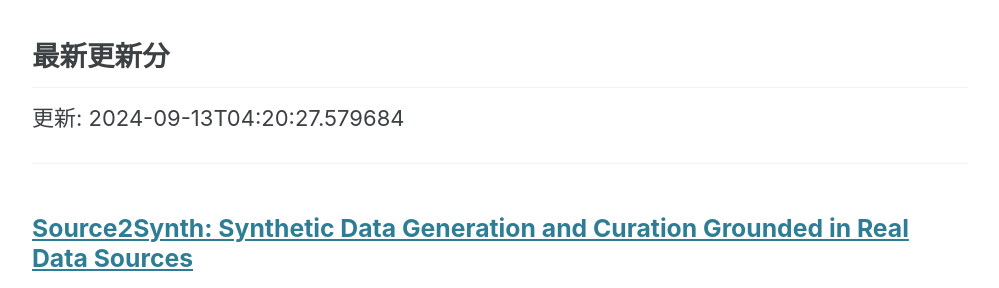
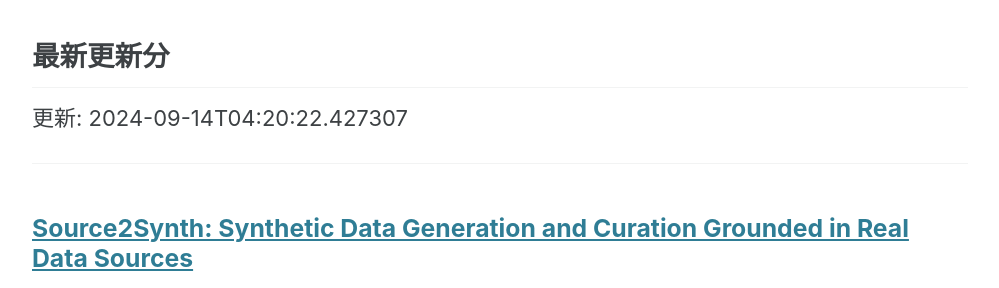
Before and after one commit to haruhisa-enomoto/arxiv-privacy-tech, a Jekyll site: the page built from index.md, in a window 1280 px wide and 900 px high, scrolled down 680 px. Shown: the part 155-443 px from the top of the window, without its empty margins (140-1139 px from the left). Built offline with Jekyll 4.4.1, drawn with Linux system fonts in a browser that asks for light colours; cached includes are drawn as plain includes.

Commit message:
:robot: Automate updates

```diff
--- a/index.md
+++ b/index.md
@@ -27,7 +27,7 @@ author_profile: false
 
 ## 最新更新分
 
-更新: 2024-09-13T04:20:27.579684
+更新: 2024-09-14T04:20:22.427307
 
 - - -
 
```
